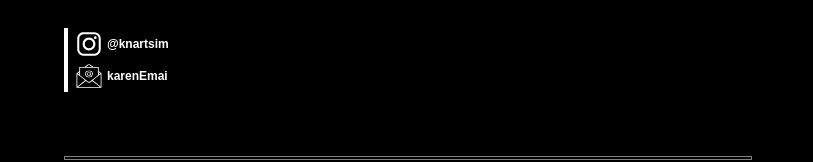
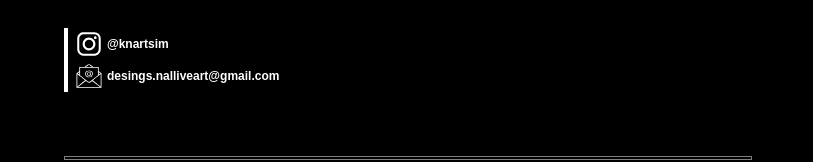
Before and after one commit to EntreSombrasyNavajas/EntreSombrasyNavajas, a Next.js app: page / in a window 1280 px wide. Shown: the part 1006-1168 px from the top of the page, without its empty margins (233-1046 px from the left). Built offline with nearby package versions, Linux system fonts and the light colour scheme.

Commit message:
Update index.jsx

```diff
--- a/src/pages/index.jsx
+++ b/src/pages/index.jsx
@@ -31,9 +31,9 @@ const Index = () => {
                         <img src="icon/instagram.svg" alt=""/>
                         <p>@knartsim</p>
                     </a>
-                    <a className="contact-link" href="mailto:karenEmai">
+                    <a className="contact-link" href="mailto:desings.nalliveart@gmail.com">
                         <img src="icon/email.svg" alt=""/>
-                        <p>karenEmai</p>
+                        <p>desings.nalliveart@gmail.com</p>
                     </a>
                 </div>
 
```
